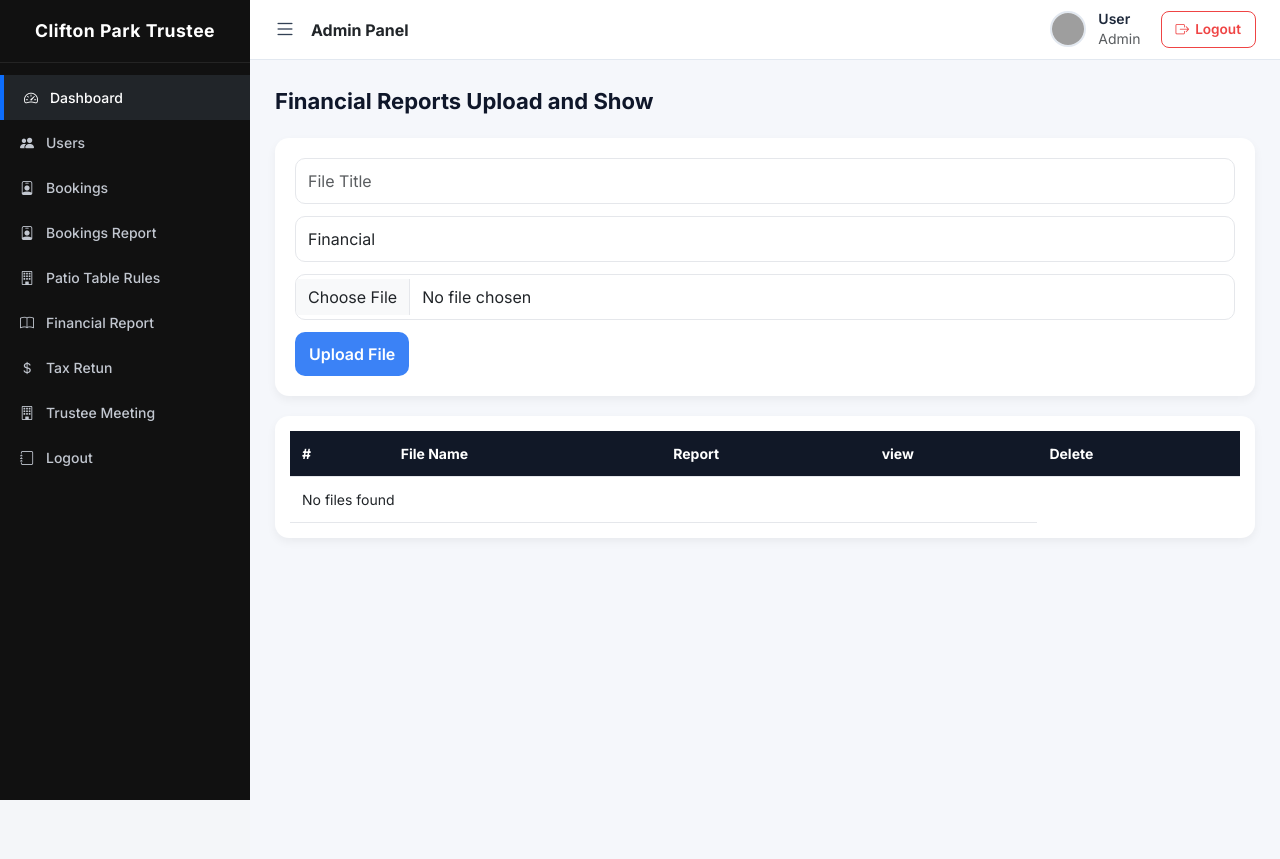
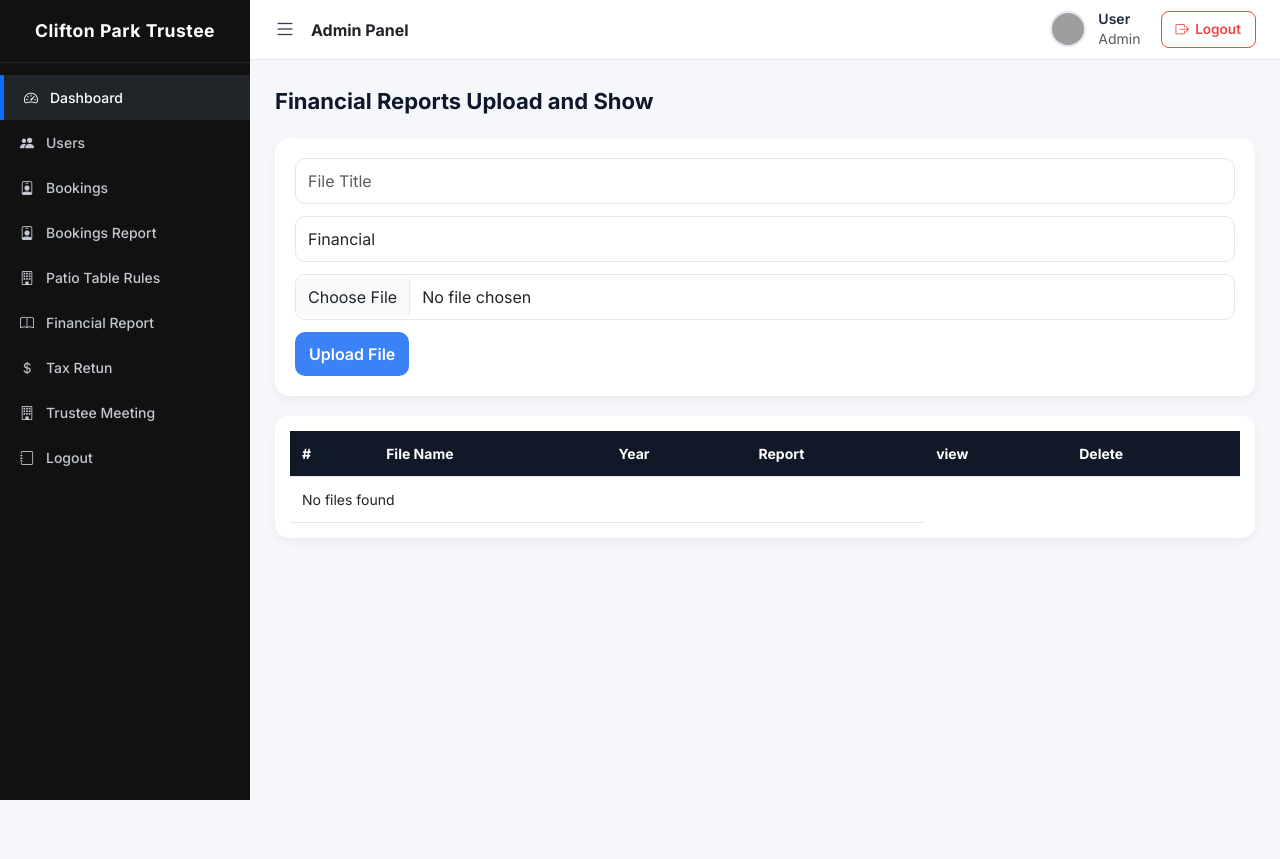
Before and after one commit to hafizullah22/reservations, a CodeIgniter app: page /reservations/index.php/admin/uploads/meeting in a window 1280 px wide. Shown: the top 859 px of the page. Run offline with CodeIgniter, Linux system fonts and the light colour scheme; a user stored in the database is signed in; data that the repository does not hold is empty; some libraries are stand-ins or nearby versions; grey boxes are pictures that could not be loaded.

Commit message:
Update Documents

```diff
--- a/application/controllers/admin/Uploads.php
+++ b/application/controllers/admin/Uploads.php
@@ -107,7 +107,7 @@ public function tax_return()
 public function meeting()
 {
     $data['files'] = $this->db
-        ->select('id,file_name, file_path,file_type')
+        ->select('id,year,file_name, file_path,file_type')
         ->where('file_type', 'meeting')
         ->get('documents')
         ->result();
--- a/application/views/admin/uploads/meeting.php
+++ b/application/views/admin/uploads/meeting.php
@@ -152,6 +152,7 @@ tr:hover{
                 <tr>
                     <th>#</th>
                     <th>File Name</th>
+                    <th>Year</th>
                     <th>Report</th>
                     <th>view</th>
                     <th>Delete</th>
@@ -168,6 +169,10 @@ tr:hover{
 
                         <td>
                             <?= $file->file_name; ?>
+                        </td>
+
+                        <td>
+                            <?= $file->year; ?>
                         </td>
 
                         <td>
```
